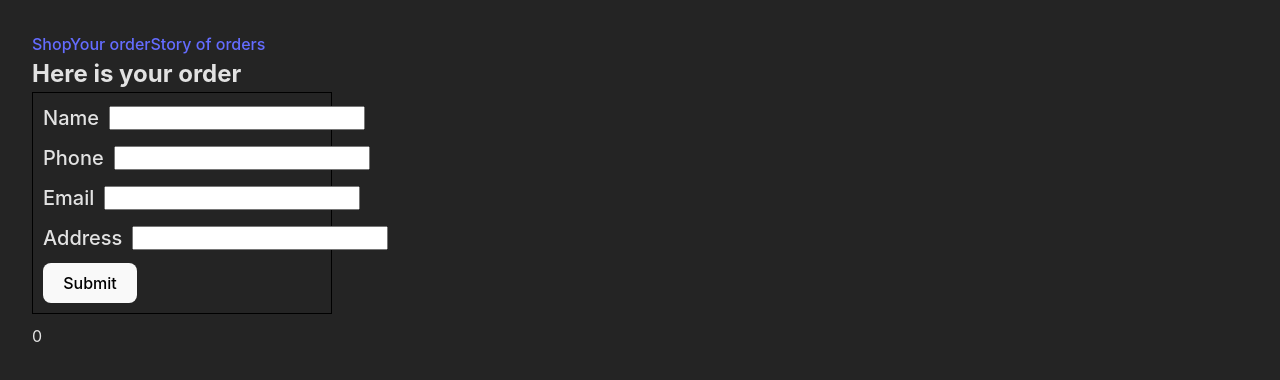
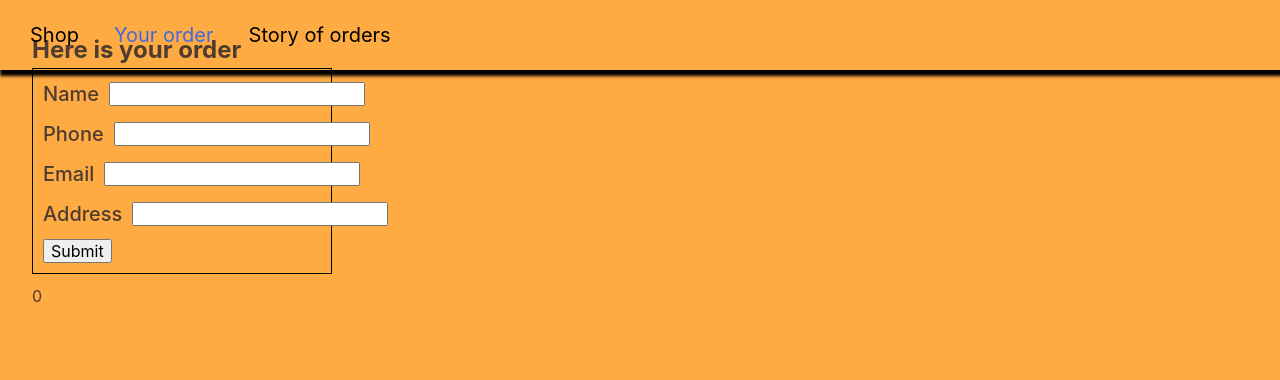
Before and after one commit to Eugene-Hlushak/delivery-app-frontend, a React (Vite) app: page /delivery-app-frontend/order in a window 1280 px wide. Shown: the top 380 px of the page. Built offline with nearby package versions, Linux system fonts and the light colour scheme.

Commit message:
add styles to ShopPage components

```diff
--- a/src/GlobalStyle.js
+++ b/src/GlobalStyle.js
@@ -11,8 +11,8 @@ export const GlobalStyle = createGlobalStyle`
     -moz-osx-font-smoothing: grayscale;
   min-width: 320px;
   min-height: 100vh;
-    color: rgba(255, 255, 255, 0.87);
-  background-color: #242424;
+   color: rgba(50, 44, 44, 0.87);
+  background-color: #ffab44;
   }
 
   code {
--- a/src/components/ProductsList/ProductsList.jsx
+++ b/src/components/ProductsList/ProductsList.jsx
@@ -1,19 +1,19 @@
-import { ProductsContainer } from "./ProductsList.styled";
+import { ProductsContainer, List } from "./ProductsList.styled";
 import { PropTypes } from "prop-types";
 import ProductListItem from "./ProductsListItem";
 import { useEffect } from "react";
 
-const currentProducts = JSON.parse(localStorage.getItem("currentProducts"));
-
 const ProductsList = ({ products, setProducts, setOrder, order }) => {
   useEffect(() => {
+    const currentProducts = JSON.parse(localStorage.getItem("currentProducts"));
+    console.log("currentProducts in product list -->", currentProducts);
+
     if (currentProducts) setProducts(currentProducts);
   }, [setProducts]);
 
   return (
     <ProductsContainer>
-      <h2>Products</h2>
-      <ul>
+      <List>
         {products.map((product) => (
           <ProductListItem
             key={product._id}
@@ -22,13 +22,14 @@ const ProductsList = ({ products, setProducts, setOrder, order }) => {
             order={order}
           />
         ))}
-      </ul>
+      </List>
     </ProductsContainer>
   );
 };
 ProductsList.propTypes = {
   products: PropTypes.array.isRequired,
+  order: PropTypes.array.isRequired,
   setOrder: PropTypes.func.isRequired,
-  order: PropTypes.array.isRequired,
+  setProducts: PropTypes.func.isRequired,
 };
 export default ProductsList;
--- a/src/components/ProductsList/ProductsList.styled.js
+++ b/src/components/ProductsList/ProductsList.styled.js
@@ -1,14 +1,27 @@
 import styled from "styled-components";
 
 export const ProductsContainer = styled.div`
+  overflow-y: scroll;
   padding: 10px;
-  width: 300px;
+  width: 880px;
   border: 1px solid white;
   border-radius: 10px;
 `;
 
+export const List = styled.ul`
+  display: flex;
+  gap: 20px;
+  flex-wrap: wrap;
+`;
 export const ProductCard = styled.div`
+  text-align: right;
+  padding: 10px;
   width: 250px;
-  height: 250px;
+  /* height: 250px; */
   border: 1px solid white;
 `;
+
+export const ImgThumb = styled.div`
+  height: 150px;
+  margin-bottom: 10px;
+`;
--- a/src/components/ProductsList/ProductsListItem.jsx
+++ b/src/components/ProductsList/ProductsListItem.jsx
@@ -1,5 +1,5 @@
 import { PropTypes } from "prop-types";
-import { ProductCard } from "./ProductsList.styled";
+import { ProductCard, ImgThumb } from "./ProductsList.styled";
 
 const ProductListItem = ({ product, setOrder, order }) => {
   const checkCart = (id) => {
@@ -18,7 +18,9 @@ const ProductListItem = ({ product, setOrder, order }) => {
   return (
     <li>
       <ProductCard>
-        <img src="" alt={product.name} />
+        <ImgThumb>
+          <img src="" alt={product.name} />
+        </ImgThumb>
         <div>
           <p>{product.name}</p>
           <p>{product.price} uah</p>
--- a/src/components/SharedLayout/SharedLayout.jsx
+++ b/src/components/SharedLayout/SharedLayout.jsx
@@ -1,16 +1,17 @@
-import { Link, Outlet } from "react-router-dom";
+import { Outlet } from "react-router-dom";
+import { Header, Link } from "./SharedLayout.styled";
 const SharedLayout = () => {
   return (
-    <div>
-      <header>
+    <>
+      <Header>
         <nav>
           <Link to="/">Shop</Link>
           <Link to="/order">Your order</Link>
           <Link to="/story">Story of orders</Link>
         </nav>
-      </header>
+      </Header>
       <Outlet />
-    </div>
+    </>
   );
 };
 
--- a/src/components/SharedLayout/SharedLayout.styled.js
+++ b/src/components/SharedLayout/SharedLayout.styled.js
@@ -0,0 +1,29 @@
+import styled from "styled-components";
+import { NavLink } from "react-router-dom";
+
+export const Header = styled.header`
+  top: 0;
+  left: 0;
+  position: absolute;
+  padding: 20px;
+  width: 100%;
+  /* height: 60px; */
+  box-shadow: 3px 3px 3px 3px black;
+`;
+
+export const Link = styled(NavLink)`
+  color: black;
+  font-size: 20px;
+  padding: 10px;
+
+  &:hover,
+  &:focus {
+    color: violet;
+  }
+  &.active {
+    color: royalblue;
+  }
+  &:not(:last-child) {
+    margin-right: 15px;
+  }
+`;
--- a/src/components/ShopList/ShopList.styled.js
+++ b/src/components/ShopList/ShopList.styled.js
@@ -3,16 +3,33 @@ import styled from "styled-components";
 export const ShopContainer = styled.div`
   padding: 10px;
   width: 300px;
+  overflow-y: scroll;
   border: 1px solid white;
   border-radius: 10px;
 `;
 
 export const ListItem = styled.li`
-  padding: 10px;
-  border: 1px solid white;
-  border-radius: 4px;
-
   &:not(:last-child) {
     margin-bottom: 10px;
   }
 `;
+
+export const Shop = styled.button`
+  padding: 10px;
+  height: 50px;
+  width: 100%;
+  display: block;
+  border-radius: 4px;
+  border: 1px solid transparent;
+  cursor: pointer;
+  transition: border-color 0.25s;
+  background-color: bisque;
+
+  &:hover {
+    border-color: #646cff;
+  }
+  &:focus,
+  &:focus-visible {
+    outline: 4px auto -webkit-focus-ring-color;
+  }
+`;
--- a/src/components/ShopList/ShopListItem.jsx
+++ b/src/components/ShopList/ShopListItem.jsx
@@ -1,24 +1,27 @@
 import { PropTypes } from "prop-types";
-import { ListItem } from "./ShopList.styled";
+import { ListItem, Shop } from "./ShopList.styled";
 import { getProductsByShop } from "../../../services/getProducts";
 
 const ShopListItem = ({ shop, setProducts, isDisabled }) => {
   const productsHandler = async (shopId) => {
     const products = await getProductsByShop(shopId);
+    console.log("products in shoplist -->", products);
     localStorage.setItem("currentProducts", JSON.stringify(products));
+    const currentProducts = JSON.parse(localStorage.getItem("currentProducts"));
+    console.log("currentProducts in shop list -->", currentProducts);
     setProducts(products);
   };
 
   return (
     <ListItem>
-      <button
+      <Shop
         disabled={isDisabled}
         onClick={() => {
           productsHandler(shop._id);
         }}
       >
         {shop.name}
-      </button>
+      </Shop>
     </ListItem>
   );
 };
--- a/src/index.css
+++ b/src/index.css
@@ -3,9 +3,8 @@
   line-height: 1.5;
   font-weight: 400;
 
-  color-scheme: light dark;
-  color: rgba(255, 255, 255, 0.87);
-  background-color: #242424;
+  color: rgba(50, 44, 44, 0.87);
+  background-color: #ffab44;
 
   font-synthesis: none;
   text-rendering: optimizeLegibility;
@@ -14,48 +13,7 @@
   -webkit-text-size-adjust: 100%;
 }
 
-a {
-  font-weight: 500;
-  color: #646cff;
-  text-decoration: inherit;
-}
-a:hover {
-  color: #535bf2;
-}
-
 h1 {
   font-size: 3.2em;
   line-height: 1.1;
 }
-
-button {
-  border-radius: 8px;
-  border: 1px solid transparent;
-  padding: 0.6em 1.2em;
-  font-size: 1em;
-  font-weight: 500;
-  font-family: inherit;
-  background-color: #1a1a1a;
-  cursor: pointer;
-  transition: border-color 0.25s;
-}
-button:hover {
-  border-color: #646cff;
-}
-button:focus,
-button:focus-visible {
-  outline: 4px auto -webkit-focus-ring-color;
-}
-
-@media (prefers-color-scheme: light) {
-  :root {
-    color: #213547;
-    background-color: #ffffff;
-  }
-  a:hover {
-    color: #747bff;
-  }
-  button {
-    background-color: #f9f9f9;
-  }
-}
--- a/src/pages/ShopPage/ShopPage.jsx
+++ b/src/pages/ShopPage/ShopPage.jsx
@@ -2,7 +2,7 @@ import { useState, useEffect, useContext } from "react";
 import { OrderContext } from "../../App";
 import ShopList from "../../components/ShopList/ShopList";
 import ProductsList from "../../components/ProductsList/ProductsList";
-import { PageContainer } from "./ShopPage.styled";
+import { PageContainer, ResetButton } from "./ShopPage.styled";
 import { getShops } from "../../../services/getShops";
 
 const ShopPage = () => {
@@ -31,9 +31,8 @@ const ShopPage = () => {
 
   return (
     <div>
-      <h1>Shop</h1>
       <PageContainer>
-        <button onClick={resetCart}>Reset cart</button>
+        <ResetButton onClick={resetCart}>Reset cart</ResetButton>
         <ShopList shops={shops} setProducts={setProducts} order={order} />
         <ProductsList
           products={products}
--- a/src/pages/ShopPage/ShopPage.styled.js
+++ b/src/pages/ShopPage/ShopPage.styled.js
@@ -1,5 +1,30 @@
 import styled from "styled-components";
 
 export const PageContainer = styled.div`
+  position: relative;
+  margin-top: 80px;
   display: flex;
+  gap: 10px;
 `;
+
+export const ResetButton = styled.button`
+  display: block;
+  height: 50px;
+  border-radius: 8px;
+  border: 1px solid transparent;
+  padding: 0.6em 1.2em;
+  font-size: 1em;
+  font-weight: 500;
+  font-family: inherit;
+  background-color: #1a1a1a;
+  cursor: pointer;
+  transition: border-color 0.25s;
+
+  &:hover {
+    border-color: #646cff;
+  }
+  &:focus,
+  &:focus-visible {
+    outline: 4px auto -webkit-focus-ring-color;
+  }
+`;
```
